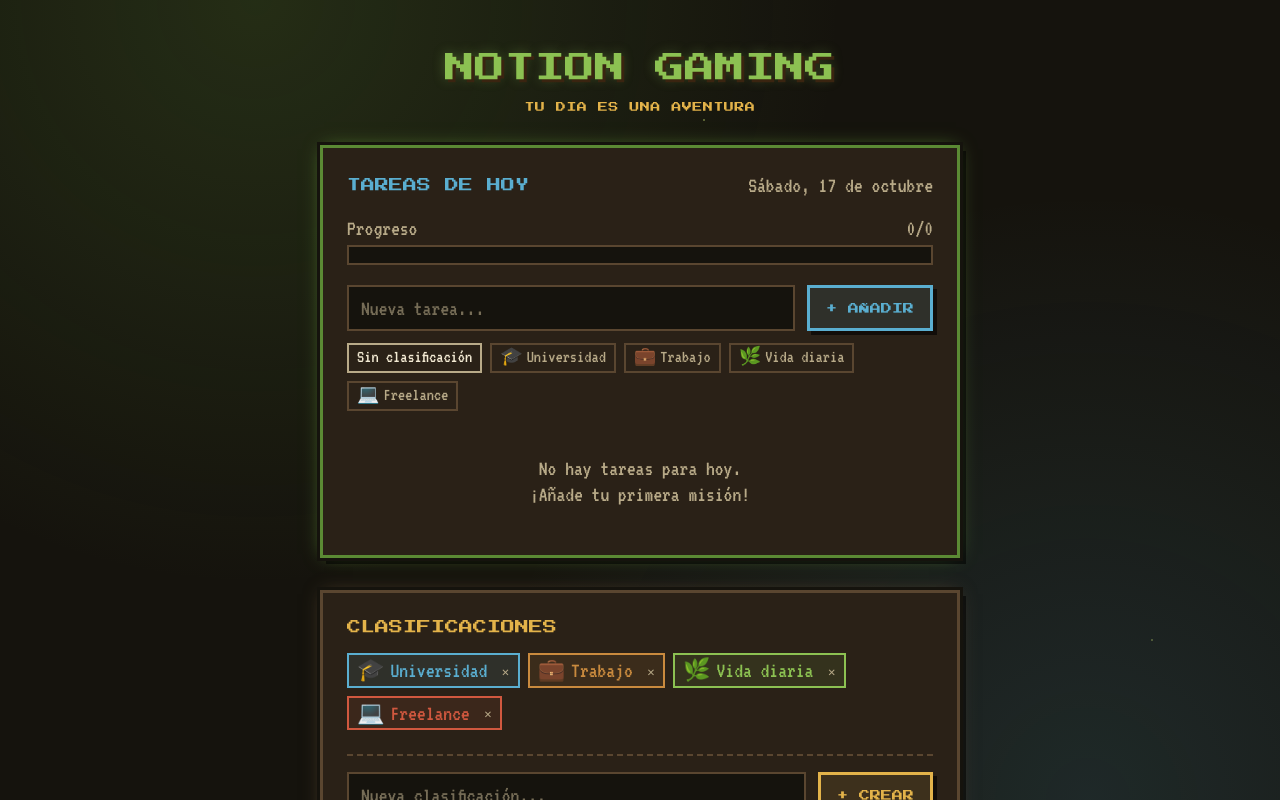
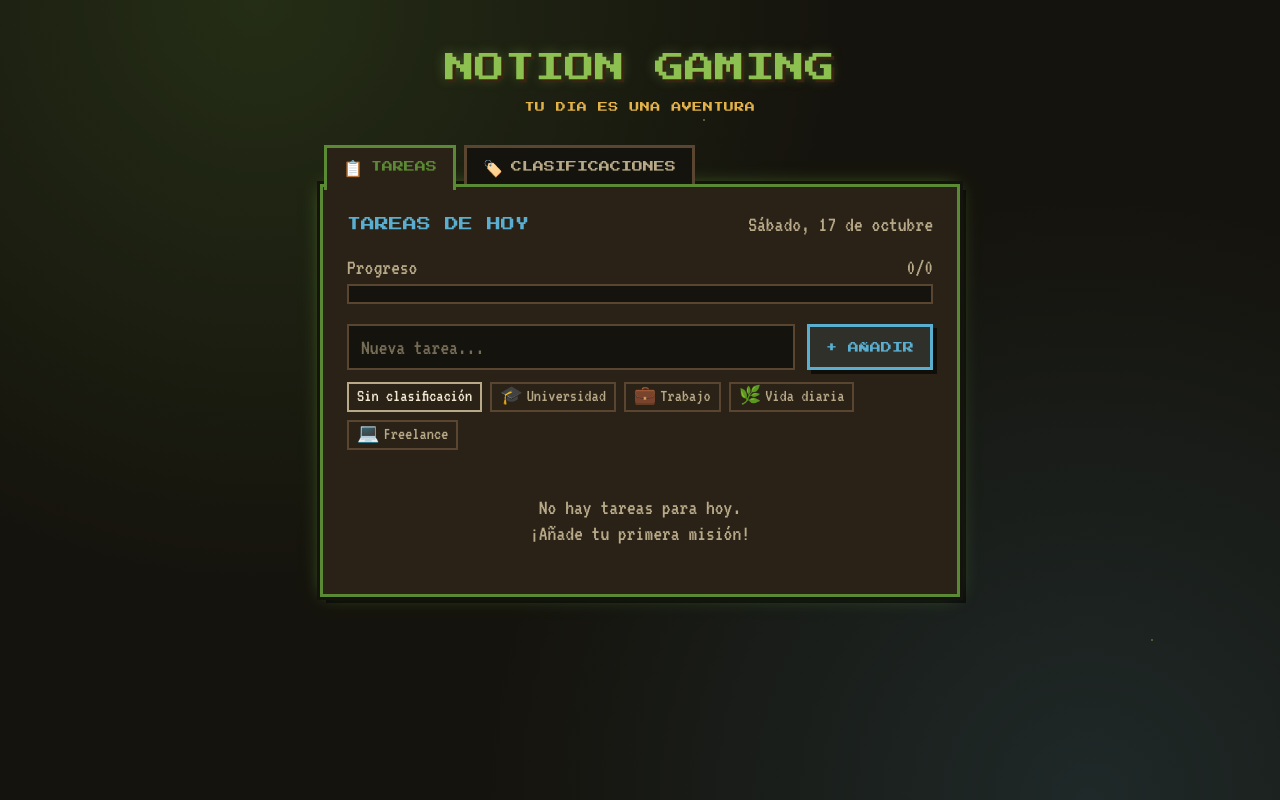
Before and after one commit to claudiocodefamily/NotionGaming, a React (Vite) app: page / in a window 1280 px wide. Shown: the top 800 px of the page. Built offline with nearby package versions, Linux system fonts and the light colour scheme.

Commit message:
Pestañas: Tareas y Clasificaciones por separado
Co-Authored-By: Claude Opus 5.5 (1M context) <noreply@anthropic.com>
Claude-Session: https://claude.ai/code/session_011xmWsSwhhUQq7Umhp9W328

```diff
--- a/src/App.tsx
+++ b/src/App.tsx
@@ -1,11 +1,20 @@
 import { useCategories } from './categories/useCategories'
 import { AddTaskForm } from './components/AddTaskForm'
 import { CategoriesPanel } from './components/CategoriesPanel'
+import { Tabs, type TabItem } from './components/Tabs'
 import { TaskList } from './components/TaskList'
 import { dayKey, formatLongDate } from './tasks/dates'
 import { tasksForDay } from './tasks/tasks'
 import { useTasks } from './tasks/useTasks'
 import { useToday } from './tasks/useToday'
+import { useStoredTab } from './useStoredTab'
+
+type Tab = 'tareas' | 'clasificaciones'
+
+const TABS: TabItem<Tab>[] = [
+  { id: 'tareas', label: 'TAREAS', icon: '📋', color: 'var(--color-moss)' },
+  { id: 'clasificaciones', label: 'CLASIFICACIONES', icon: '🏷️', color: 'var(--color-sun)' },
+]
 
 export default function App() {
   const { tasks, add, toggle, remove, clearCategory } = useTasks()
@@ -15,6 +24,7 @@ export default function App() {
   const todays = tasksForDay(tasks, today)
   const done = todays.filter((t) => t.done).length
   const pct = todays.length ? Math.round((done / todays.length) * 100) : 0
+  const [tab, setTab] = useStoredTab<Tab>(['tareas', 'clasificaciones'], 'tareas')
 
   return (
     <div className="relative mx-auto max-w-2xl px-4 py-8 sm:py-12">
@@ -23,7 +33,16 @@ export default function App() {
         <p className="mt-3 font-pixel text-[10px] tracking-wider text-sun">TU DIA ES UNA AVENTURA</p>
       </header>
 
-      <section className="pixel-panel p-4 sm:p-6" style={{ ['--panel-color' as string]: 'var(--color-moss)' }}>
+      <Tabs tabs={TABS} active={tab} onChange={setTab} />
+
+      {tab === 'tareas' && (
+        <section
+          id="panel-tareas"
+          role="tabpanel"
+          aria-labelledby="tab-tareas"
+          className="pixel-panel p-4 sm:p-6"
+          style={{ ['--panel-color' as string]: 'var(--color-moss)' }}
+        >
           <div className="mb-4 flex flex-wrap items-baseline justify-between gap-2">
             <h2 className="font-pixel text-sm text-river">TAREAS DE HOY</h2>
             <span className="inline-block text-ink-dim first-letter:uppercase">{formatLongDate(now)}</span>
@@ -56,7 +75,9 @@ export default function App() {
 
           <TaskList tasks={todays} categories={categories.categories} onToggle={toggle} onDelete={remove} />
         </section>
+      )}
 
+      {tab === 'clasificaciones' && (
         <CategoriesPanel
           categories={categories.categories}
           onAdd={categories.add}
@@ -66,6 +87,7 @@ export default function App() {
             clearCategory(c.id)
           }}
         />
+      )}
     </div>
   )
 }
--- a/src/components/CategoriesPanel.tsx
+++ b/src/components/CategoriesPanel.tsx
@@ -26,7 +26,13 @@ export function CategoriesPanel({ categories, onAdd, onDelete }: Props) {
   }
 
   return (
-    <section className="pixel-panel mt-8 p-4 sm:p-6" style={{ ['--panel-color' as string]: 'var(--color-edge)' }}>
+    <section
+      id="panel-clasificaciones"
+      role="tabpanel"
+      aria-labelledby="tab-clasificaciones"
+      className="pixel-panel p-4 sm:p-6"
+      style={{ ['--panel-color' as string]: 'var(--color-sun)' }}
+    >
       <h2 className="mb-4 font-pixel text-sm text-sun">CLASIFICACIONES</h2>
 
       {categories.length === 0 ? (
--- /dev/null
+++ b/src/components/Tabs.tsx
@@ -0,0 +1,39 @@
+export type TabItem<T extends string> = { id: T; label: string; icon: string; color: string }
+
+type Props<T extends string> = {
+  tabs: TabItem<T>[]
+  active: T
+  onChange: (id: T) => void
+}
+
+/** Pestañas tipo menú de videojuego, pegadas al panel que muestran. */
+export function Tabs<T extends string>({ tabs, active, onChange }: Props<T>) {
+  return (
+    <div role="tablist" aria-label="Secciones" className="relative z-10 -mb-[6px] flex items-end gap-2 overflow-x-auto px-1">
+      {tabs.map((t) => {
+        const selected = t.id === active
+        return (
+          <button
+            key={t.id}
+            id={`tab-${t.id}`}
+            role="tab"
+            aria-selected={selected}
+            aria-controls={`panel-${t.id}`}
+            onClick={() => onChange(t.id)}
+            className={`flex shrink-0 items-center gap-2 border-3 border-b-0 px-3 py-2.5 font-pixel text-[10px] transition-colors sm:px-4 sm:text-[11px] ${
+              selected
+                ? 'bg-panel pb-[16px]'
+                : 'mb-[6px] border-edge bg-soil text-ink-dim hover:text-ink'
+            }`}
+            style={selected ? { borderColor: t.color, color: t.color } : undefined}
+          >
+            <span aria-hidden className="text-base leading-none">
+              {t.icon}
+            </span>
+            {t.label}
+          </button>
+        )
+      })}
+    </div>
+  )
+}
--- /dev/null
+++ b/src/useStoredTab.ts
@@ -0,0 +1,26 @@
+import { useState } from 'react'
+
+const STORAGE_KEY = 'notiongaming:tab'
+
+/** Pestaña activa, recordada en el navegador para volver a la misma al recargar. */
+export function useStoredTab<T extends string>(valid: readonly T[], fallback: T) {
+  const [tab, setTab] = useState<T>(() => {
+    try {
+      const saved = localStorage.getItem(STORAGE_KEY)
+      return valid.includes(saved as T) ? (saved as T) : fallback
+    } catch {
+      return fallback
+    }
+  })
+
+  const change = (next: T) => {
+    setTab(next)
+    try {
+      localStorage.setItem(STORAGE_KEY, next)
+    } catch {
+      // sin almacenamiento: no se recuerda la pestaña
+    }
+  }
+
+  return [tab, change] as const
+}
```
Lines whose indentation alone changed are shown as unchanged.
